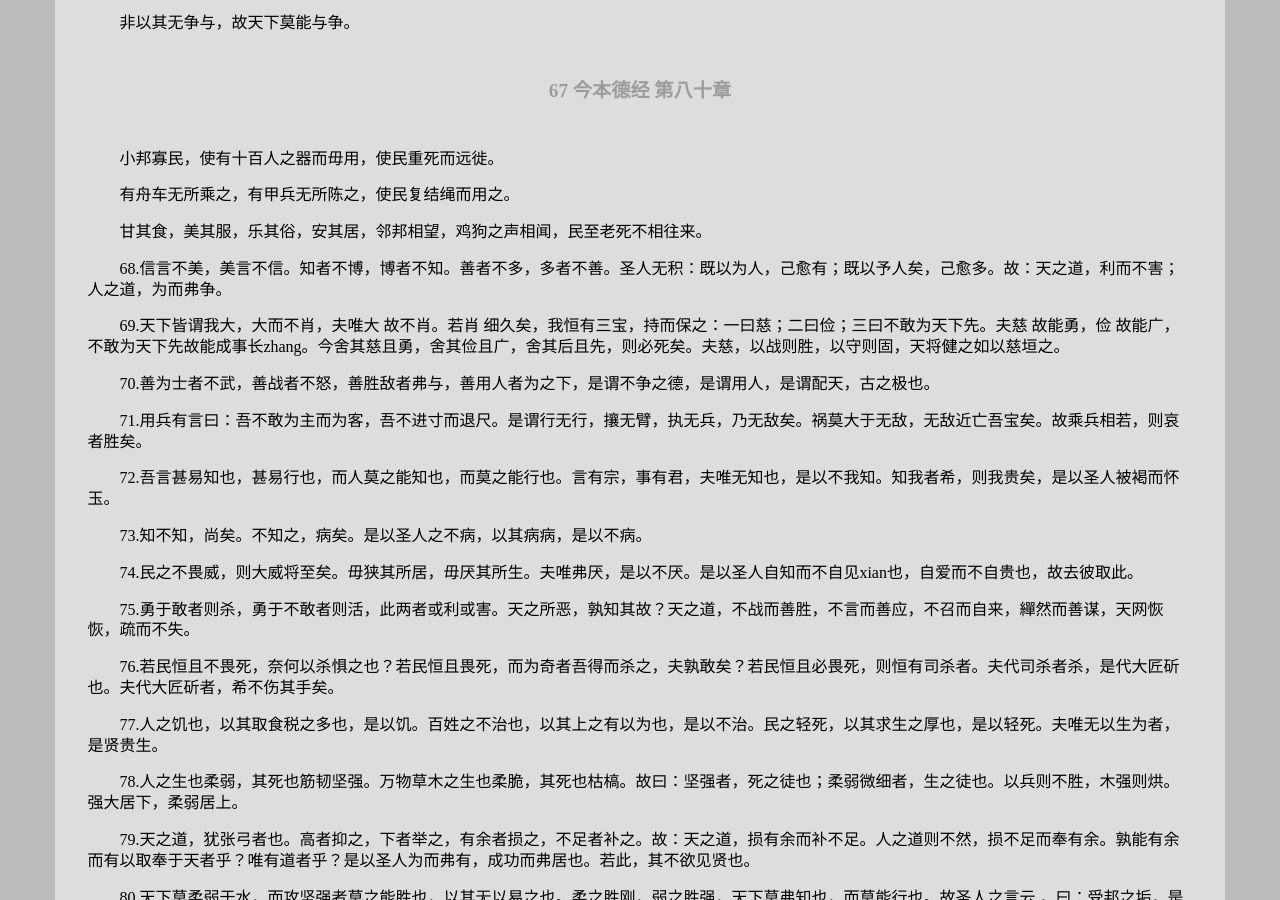
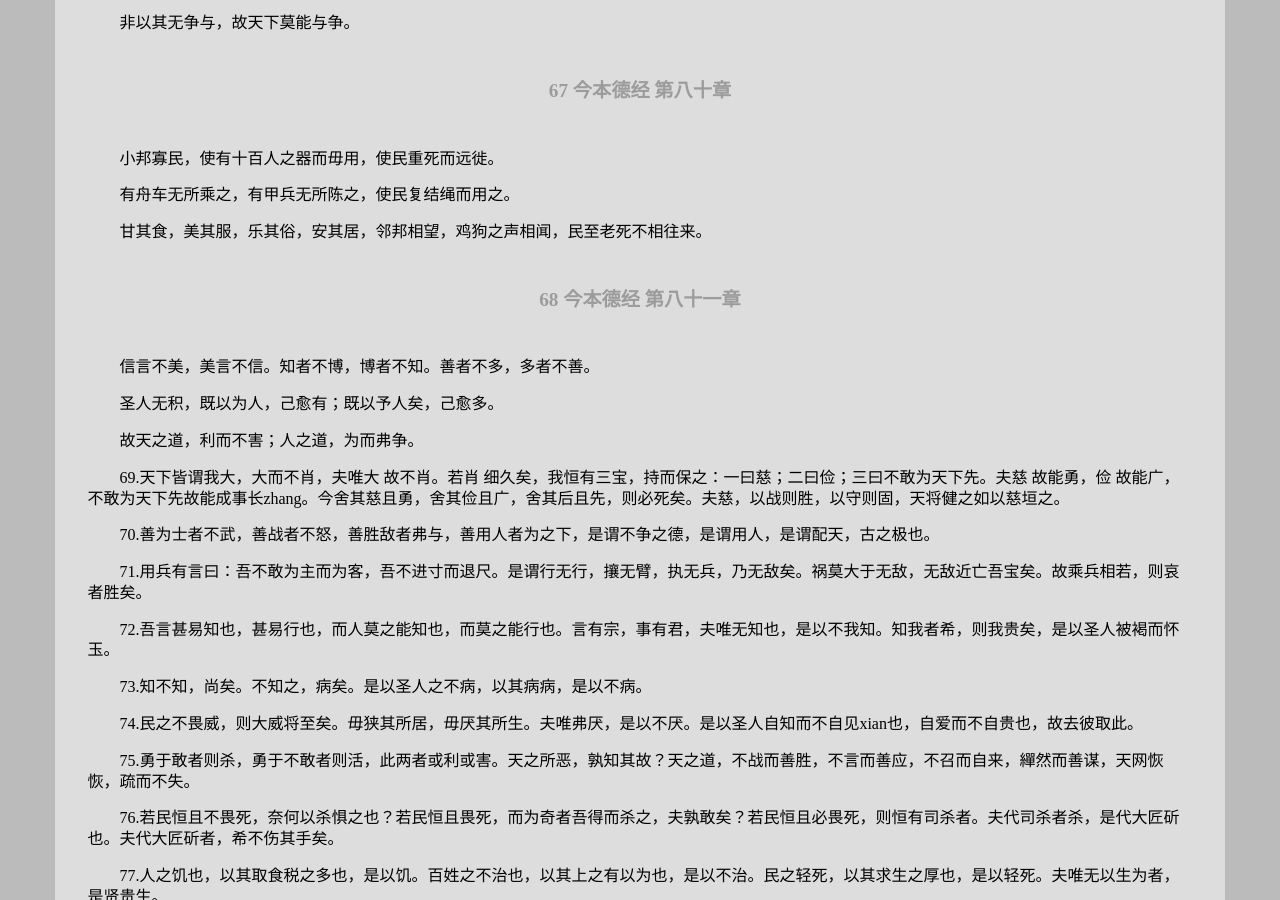
Before and after one commit to leiqin/leiqin.github.io, a Jekyll site: the page built from shoucang/daodejing.markdown, in a window 1280 px wide and 900 px high, scrolled down 7312 px. Built offline with Jekyll 4.4.1, drawn with Linux system fonts in a browser that asks for light colours; nearby versions of some CDN libraries.

Commit message:
道德经 德经 68

```diff
--- a/shoucang/daodejing.markdown
+++ b/shoucang/daodejing.markdown
@@ -295,9 +295,15 @@ title: 道德经
 
 甘其食，美其服，乐其俗，安其居，邻邦相望，鸡狗之声相闻，民至老死不相往来。
 
+###### 68 今本德经 第八十一章
+
+信言不美，美言不信。知者不博，博者不知。善者不多，多者不善。
+
+圣人无积，既以为人，己愈有；既以予人矣，己愈多。
+
+故天之道，利而不害；人之道，为而弗争。
 
 
-68.信言不美，美言不信。知者不博，博者不知。善者不多，多者不善。圣人无积：既以为人，己愈有；既以予人矣，己愈多。故：天之道，利而不害；人之道，为而弗争。
 
 69.天下皆谓我大，大而不肖，夫唯大 故不肖。若肖 细久矣，我恒有三宝，持而保之：一曰慈；二曰俭；三曰不敢为天下先。夫慈 故能勇，俭 故能广，不敢为天下先故能成事长zhang。今舍其慈且勇，舍其俭且广，舍其后且先，则必死矣。夫慈，以战则胜，以守则固，天将健之如以慈垣之。
 
```
